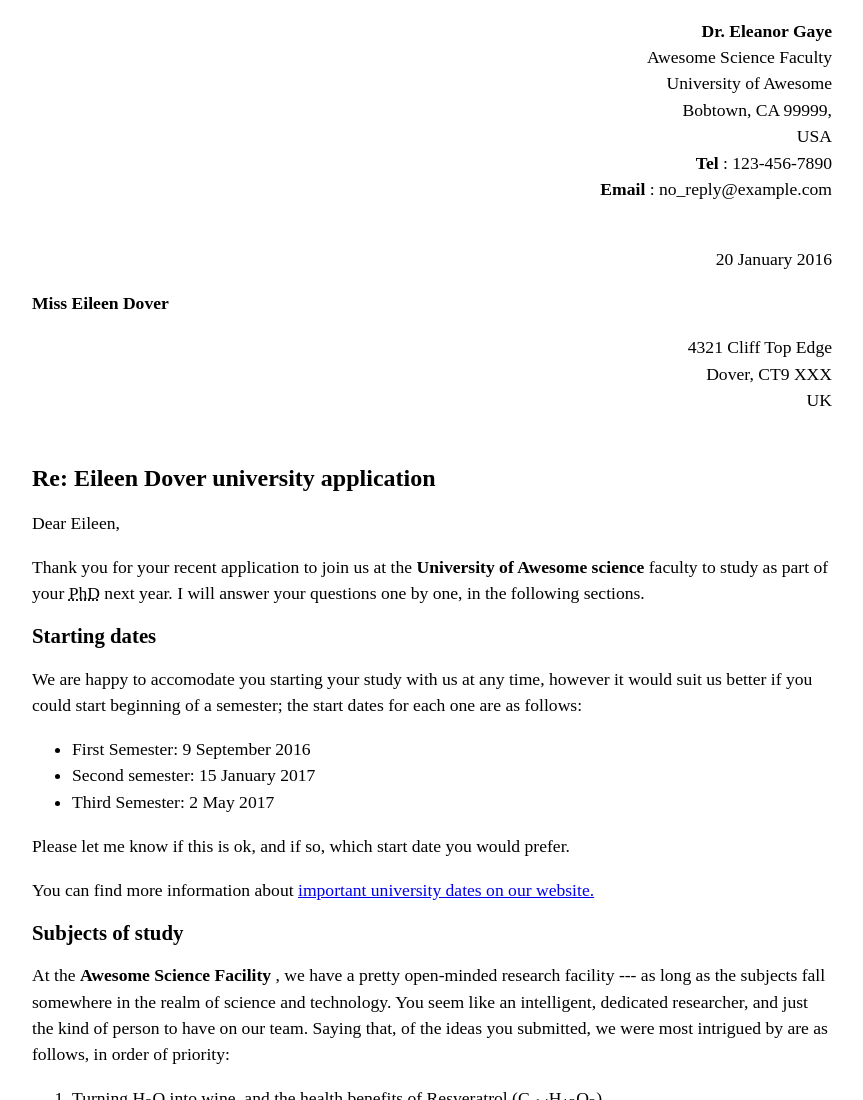
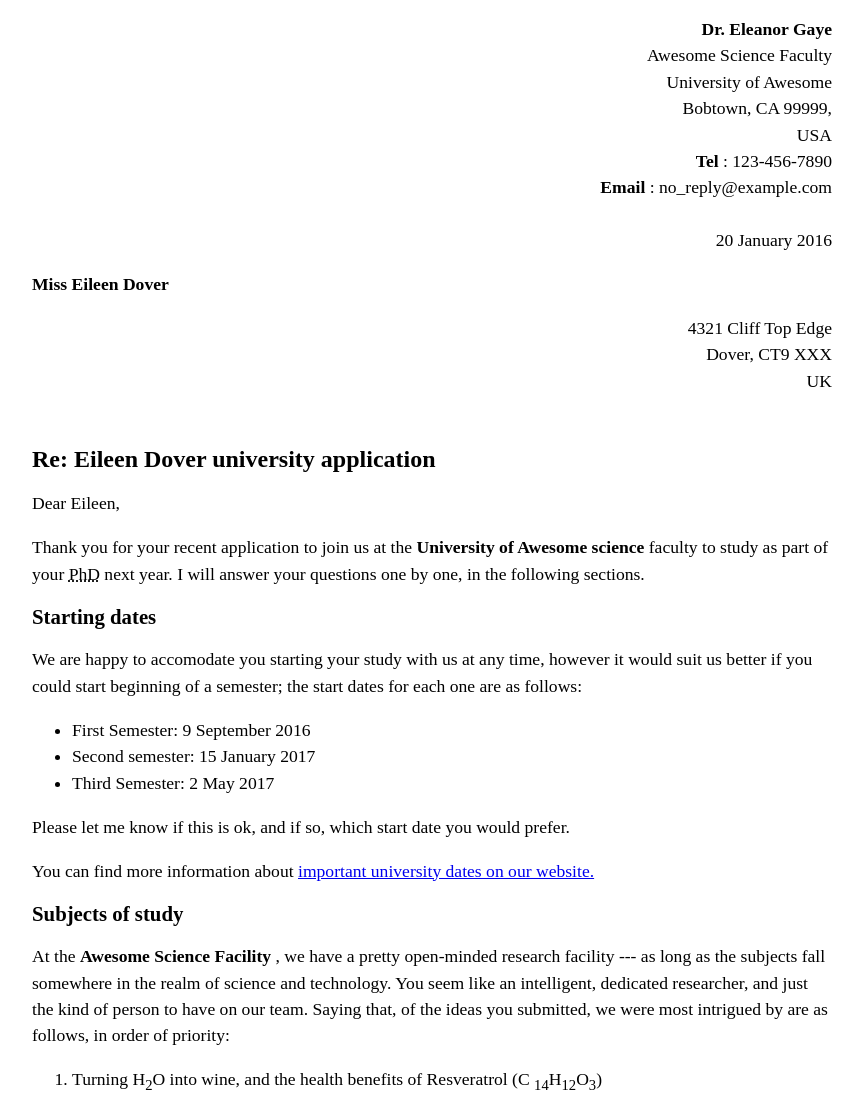
Before and after one commit to alvisoc/alvisoc.github.io, a plain HTML site: page letter-mark up/index.html in a window 1280 px wide. Shown: the top 1100 px of the page, without its empty margins (208-1071 px from the left). Drawn offline with Linux system fonts and the light colour scheme.

Commit message:
Update index.html

```diff
--- a/letter-mark up/index.html
+++ b/letter-mark up/index.html
@@ -35,7 +35,7 @@
 </head>
             <body>
 
-              <p class ="sender-column"> <address>
+               <address>
                <strong> Dr. Eleanor Gaye </strong>
                 <br>
                 Awesome Science Faculty
@@ -51,7 +51,7 @@
                <strong>Email </strong>: no_reply@example.com
                <br>
                <br>
-               <p class ="sender-column">
+
                <time datetime= "2016-01-20">
                20 January 2016</time> </p>
                 </address>
```
